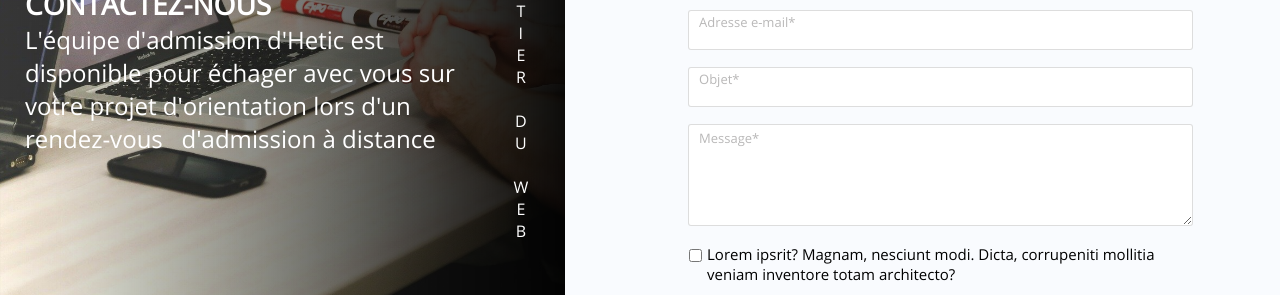
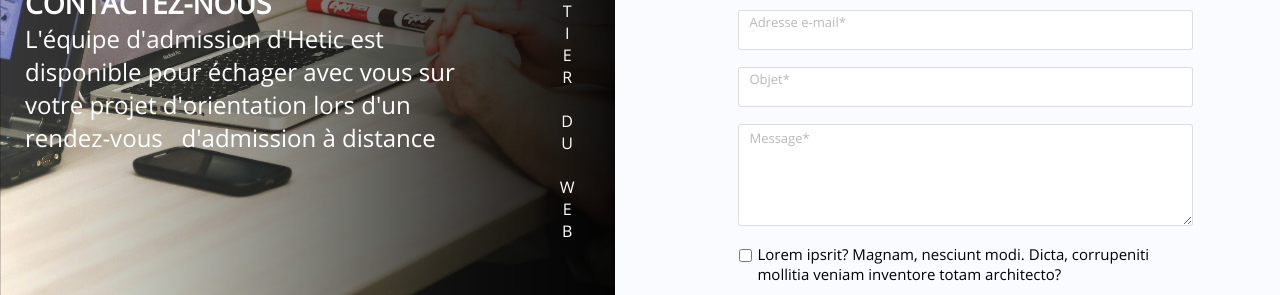
Before and after one commit to OSU78/Integration-Formulaire_Hetic, a plain HTML site: page index.html in a window 1280 px wide. Shown: the part 355-650 px from the top of the page. Drawn offline with Linux system fonts and the light colour scheme; a web font is replaced by a local one.

Commit message:
FormulaireHetic-beta_1.0

```diff
--- a/css/style.css
+++ b/css/style.css
@@ -265,9 +265,8 @@
 #form-message{
     max-height: 101px;
     margin: 3.49615px;
-    width: 483px;
+
     height: 80px;
-    max-width: 504px;
     min-height: 70px;
 }
 .form_btn {
```
